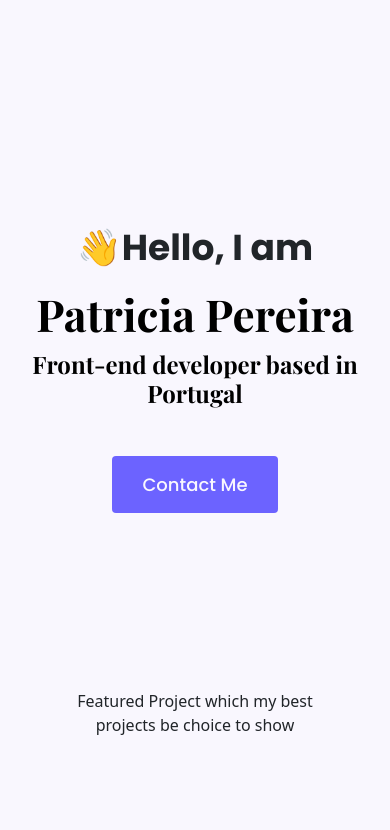
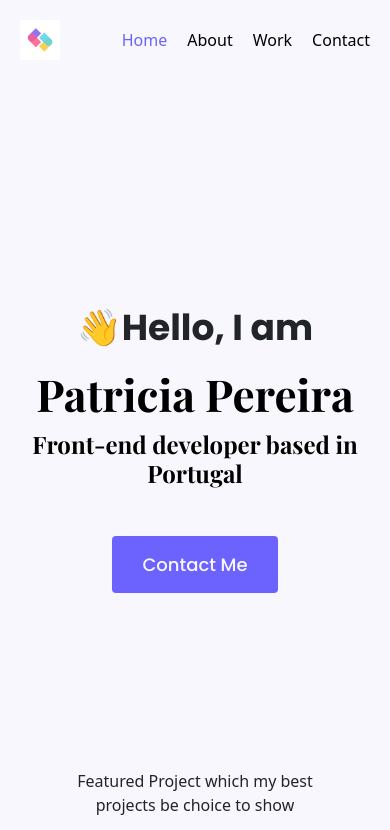
Before and after one commit to Lebohang2/Portfolio-Project, a plain HTML site: page index.html in a window 390 px wide. Shown: the top 830 px of the page. Drawn offline with nearby package versions, Linux system fonts and the light colour scheme.

Commit message:
created a navbar with  logos for both small and larger screens then lastly made it responsive

```diff
--- a/index.html
+++ b/index.html
@@ -19,6 +19,24 @@
     <title>Portfolio Project</title>
   </head>
   <body>
+    <nav class="d-flex justify-content-between">
+      <img src="images/shecodes logo.png" alt="Logo" class="logo d-none d-md-block" />
+      <img src="images/small logo.jpg" alt="Small Logo" class="small-logo d-block d-md-none" />
+      <ul class="nav-links">
+        <li class="active">
+          <a href="index.html">Home</a>
+        </li>
+        <li>
+          <a href="about.html">About</a>
+        </li>
+        <li>
+          <a href="work.html">Work</a>
+        </li>
+        <li>
+          <a href="contact.html">Contact</a>
+        </li>
+      </ul>
+    </nav>
     <div class="intro mb-3 text-center">
       <h2>👋Hello, I am</h2>
     <h1>Patricia Pereira</h1>
--- a/src/styles.css
+++ b/src/styles.css
@@ -140,6 +140,38 @@ h2{
 .work-info p{
     font-size: 14px;
 }
+.logo{
+    max-height: 40px;
+}
+.small-logo{
+    max-height: 40px;
+}
+.nav-links{
+    display: flex;
+    gap: 20px;
+    list-style: none;
+    margin-left: 0;
+    padding: 0;
+    align-items: center;
+    margin: 20px;
+}
+nav img{
+    margin: 20px;
+}
+.nav-links a {
+  text-decoration: none;
+  color: black;
+ }
+ .nav-links a:hover {
+  color: var(--primary-color);
+  transition: 0.3s;
+  cursor: pointer;
+}
+
+nav a:hover, nav li.active a {
+    color: var(--primary-color);
+}
+
 @media (max-width:600px){
     img{
         display: none;
```
Also changed, not shown: images/shecodes logo.png (added), images/small logo.jpg (added).
